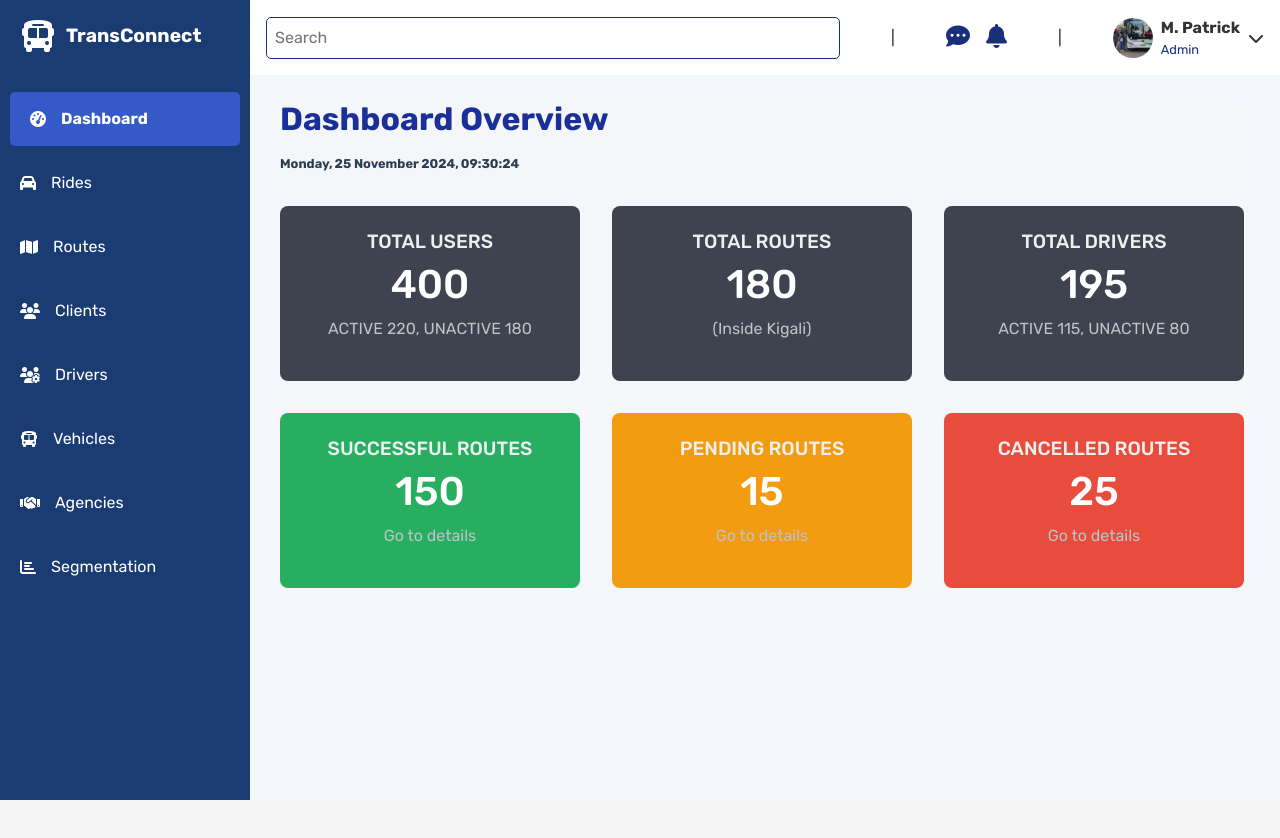
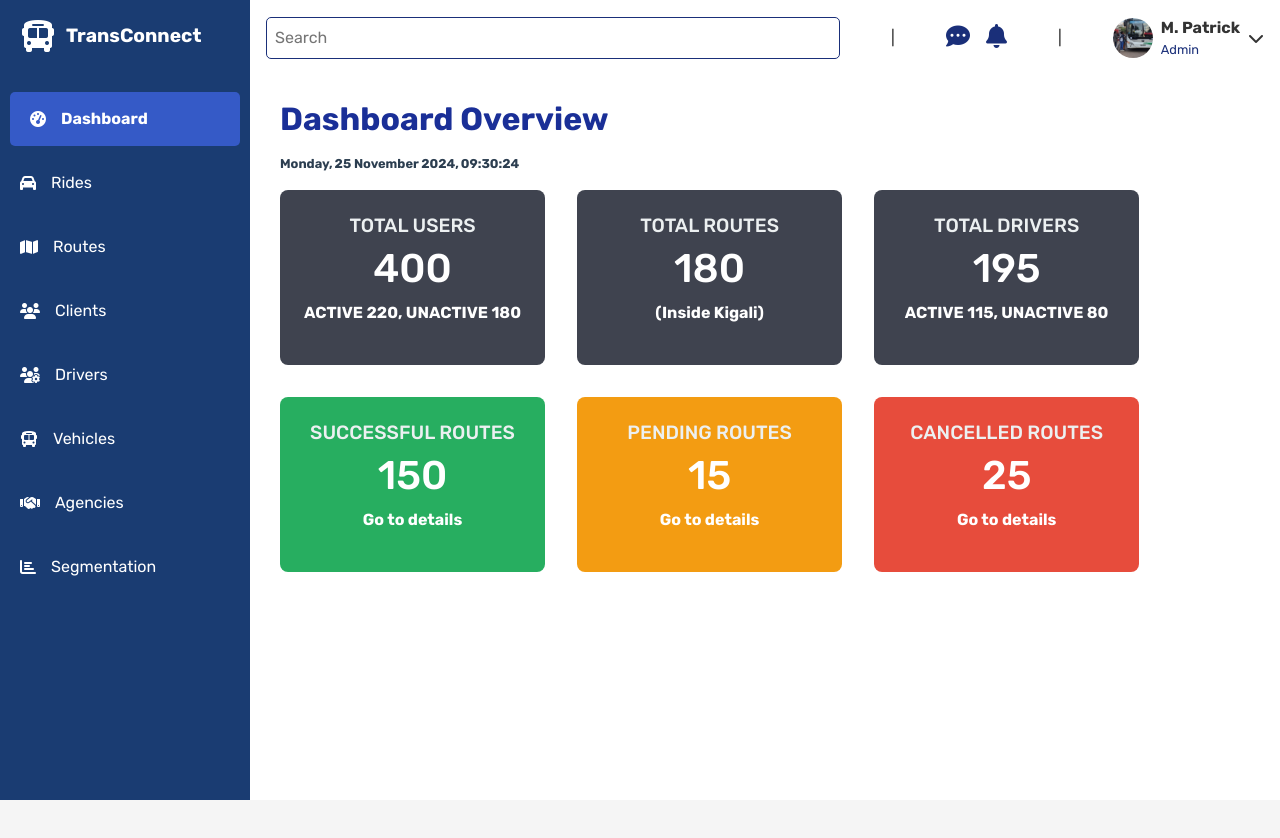
Before and after one commit to PatrickMusaza/Trans_All, a React (Create React App) app in the folder frontend/: page /dashboard in a window 1280 px wide. Shown: the top 838 px of the page. Built offline with nearby package versions, Linux system fonts and the light colour scheme.

Commit message:
dashboard

```diff
--- a/frontend/src/components/Admin/SummaryCard/SummaryCard.css
+++ b/frontend/src/components/Admin/SummaryCard/SummaryCard.css
@@ -1,7 +1,3 @@
-/* Overview Section Styling */
-.overview {
-    background-color: #f4f6f9;
-}
 
 /* Time and Date Styling (Placed below the h2 title) */
 .overview h2 {
@@ -31,8 +27,6 @@
     display: grid;
     grid-template-columns: repeat(3, 1fr);
     gap: 2rem;
-    margin-top: 1rem;
-    margin-bottom: 1rem;
 }
 
 /* Stat Card Styling */
@@ -44,9 +38,8 @@
     text-align: center;
     transition: transform 0.3s ease, box-shadow 0.3s ease;
     cursor: pointer;
-    width: 300px;
+    width: 100%;
     color: #fff;
-    /* Text color white for better contrast */
 }
 
 .stat-card:hover {
@@ -72,7 +65,8 @@
 
 .stat-card p {
     font-size: 1rem;
-    color: #bdc3c7;
+    color: #fff;
+    font-weight: 700;
     /* Lighter gray for the paragraph */
 }
 
--- a/frontend/src/pages/About/About.jsx
+++ b/frontend/src/pages/About/About.jsx
@@ -90,9 +90,9 @@ const AboutPage = () => {
                 onClick={() => toggleDetails(member.id)}
               >
                 {expanded === member.id ? (
-                  <i className="fa fa-minus"></i>  // Minus icon when expanded
+                  <i className="fa fa-minus"></i>
                 ) : (
-                  <i className="fa fa-plus"></i>   // Plus icon when collapsed
+                  <i className="fa fa-plus"></i>
                 )}
               </button>
               {expanded === member.id && (
--- a/frontend/src/pages/Dashboard/Dashboard.css
+++ b/frontend/src/pages/Dashboard/Dashboard.css
@@ -1,7 +1,7 @@
 .dashboard-container {
     display: flex;
     height: 100vh;
-    background-color: #f4f7fc;
+    background-color: #ffffff;
   }
 
   .dashboard-main {
```
